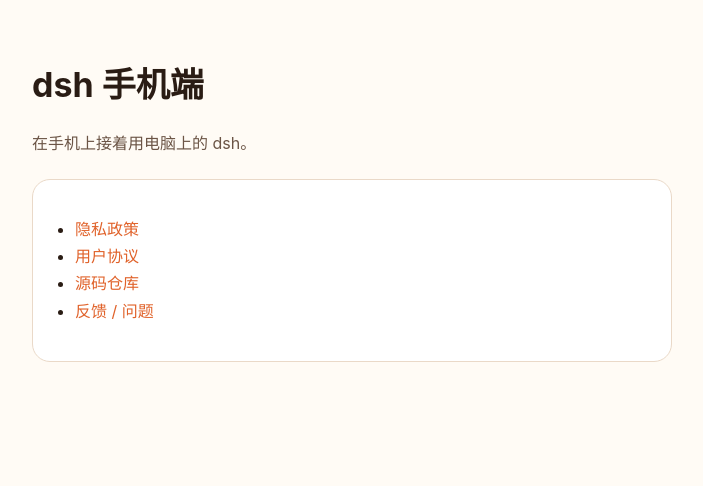
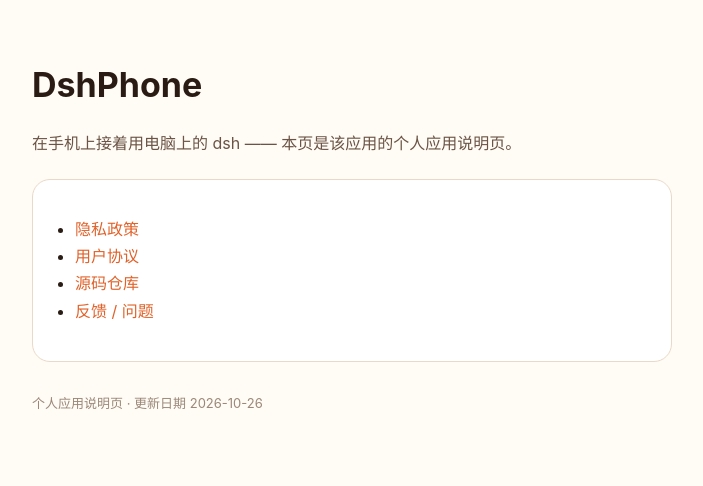
Before and after one commit to ywang15-yfwang/dsh-phone-HarmonyOS, a plain HTML site: page docs/index.html in a window 1280 px wide. Shown: the whole page, without its empty margins (288-991 px from the left). Drawn offline with Linux system fonts and the light colour scheme.

Commit message:
docs: 首页对齐「个人应用说明页」口径（备案网站名）

```diff
--- a/docs/index.html
+++ b/docs/index.html
@@ -3,7 +3,7 @@
 <head>
 <meta charset="utf-8">
 <meta name="viewport" content="width=device-width, initial-scale=1">
-<title>DshPhone</title>
+<title>DshPhone · 应用说明</title>
 <style>
   :root { color-scheme: light; }
   body { margin: 0; background: #FFFBF5; color: #2A1C14; font: 16px/1.7 -apple-system, "HarmonyOS Sans SC", "PingFang SC", "Microsoft YaHei", sans-serif; }
@@ -13,12 +13,13 @@
   .card { background: #fff; border: 1px solid #EAD9C8; border-radius: 18px; padding: 20px 22px; margin-top: 22px; }
   a { color: #E0622A; text-decoration: none; }
   ul { padding-left: 20px; }
+  .foot { margin-top: 30px; font-size: 13px; color: #9b8878; }
 </style>
 </head>
 <body>
 <main>
-  <h1>dsh 手机端</h1>
-  <p>在手机上接着用电脑上的 dsh。</p>
+  <h1>DshPhone</h1>
+  <p>在手机上接着用电脑上的 dsh —— 本页是该应用的个人应用说明页。</p>
   <div class="card">
     <ul>
       <li><a href="./privacy.html">隐私政策</a></li>
@@ -27,6 +28,7 @@
       <li><a href="https://github.com/ywang15-yfwang/dsh-phone-HarmonyOS/issues">反馈 / 问题</a></li>
     </ul>
   </div>
+  <p class="foot">个人应用说明页 · 更新日期 2026-10-26</p>
 </main>
 </body>
 </html>
```
